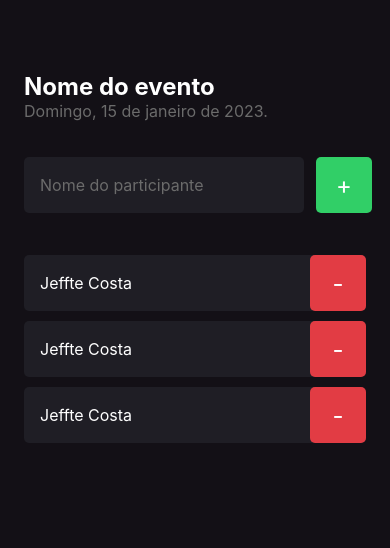
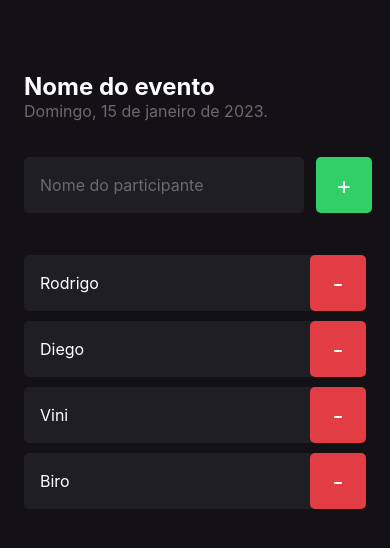
Before and after one commit to bakajeff/imhere, a React Native app: screen / in a window 390 px wide. Shown: the top 548 px of the page. Built offline with nearby package versions, Linux system fonts and the light colour scheme.

Commit message:
feat: add participant type

```diff
--- a/src/components/Participant/index.tsx
+++ b/src/components/Participant/index.tsx
@@ -1,10 +1,16 @@
 import { Text, View, TouchableOpacity } from "react-native";
 import { styles } from "./styles";
 
-export function Participant() {
+type Props = {
+	name: string;
+}
+
+export function Participant({ name }: Props) {
 	return (
 		<View style={styles.container}>
-			<Text style={styles.name}>Jeffte Costa</Text>
+			<Text style={styles.name}>
+				{name}
+			</Text>
 
 			<TouchableOpacity style={styles.button}>
 				<Text style={styles.buttonText}>-</Text>
--- a/src/screens/Home/index.tsx
+++ b/src/screens/Home/index.tsx
@@ -25,9 +25,10 @@
 				</TouchableOpacity>
 			</View>
 
-			<Participant />
-			<Participant />
-			<Participant />
+			<Participant name="Rodrigo" />
+			<Participant name="Diego"/>
+			<Participant name="Vini"/>
+			<Participant name="Biro"/>
 		</View>
 	);
 }
```
